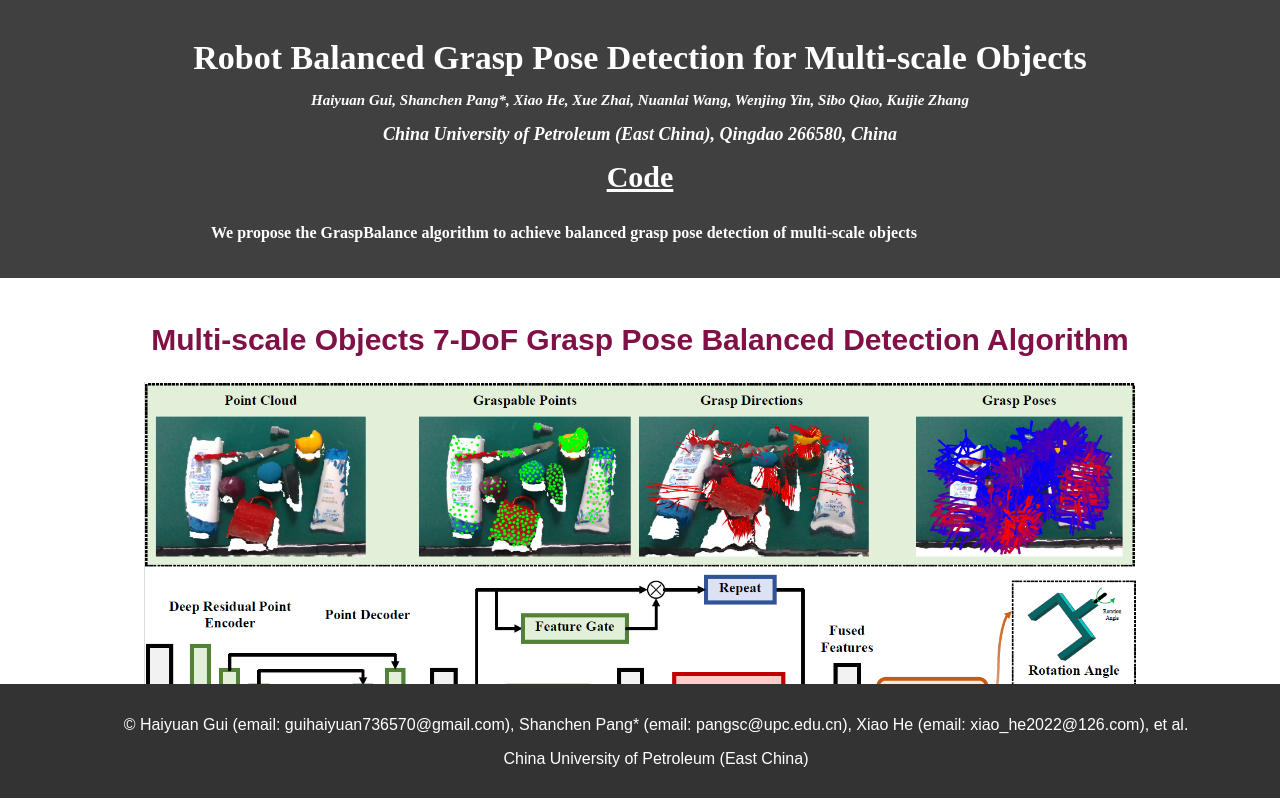
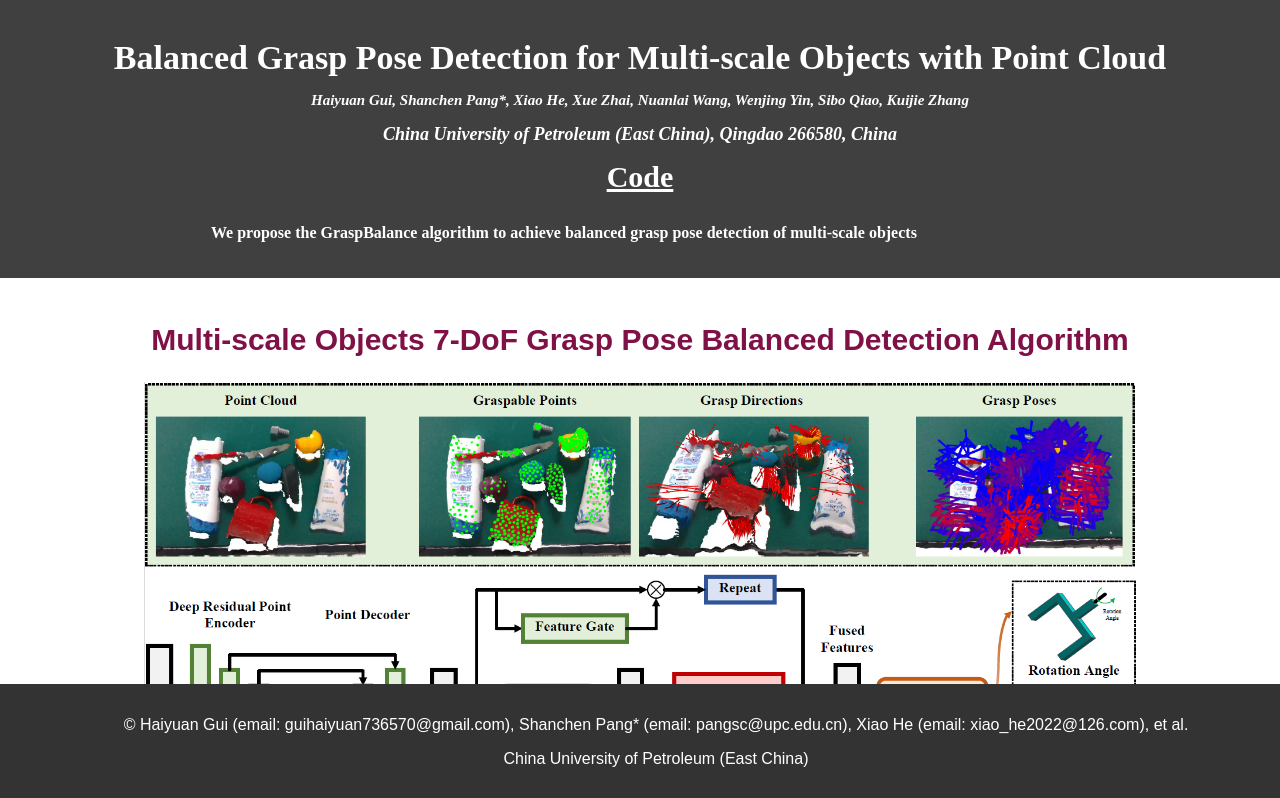
Before and after one commit to upc-ghy/Franka-Grasp, a plain HTML site: page index.html in a window 1280 px wide. Shown: the top 798 px of the page. Drawn offline with Linux system fonts and the light colour scheme.

Commit message:
Update index.html

```diff
--- a/index.html
+++ b/index.html
@@ -149,7 +149,7 @@
 </head>
 <body style="background-color: #FFFFFF;">
 <header>
-    <h1>Robot Balanced Grasp Pose Detection for Multi-scale Objects</h1>
+    <h1>Balanced Grasp Pose Detection for Multi-scale Objects with Point Cloud</h1>
     <h2><em>Haiyuan Gui, Shanchen Pang*, Xiao He, Xue Zhai, Nuanlai Wang, Wenjing Yin, Sibo Qiao, Kuijie Zhang</em></h2>
     <h3><em>China University of Petroleum (East China), Qingdao 266580, China</em></h3>
     <a href="https://github.com/upc-ghy/GraspBalance">Code</a>
```
